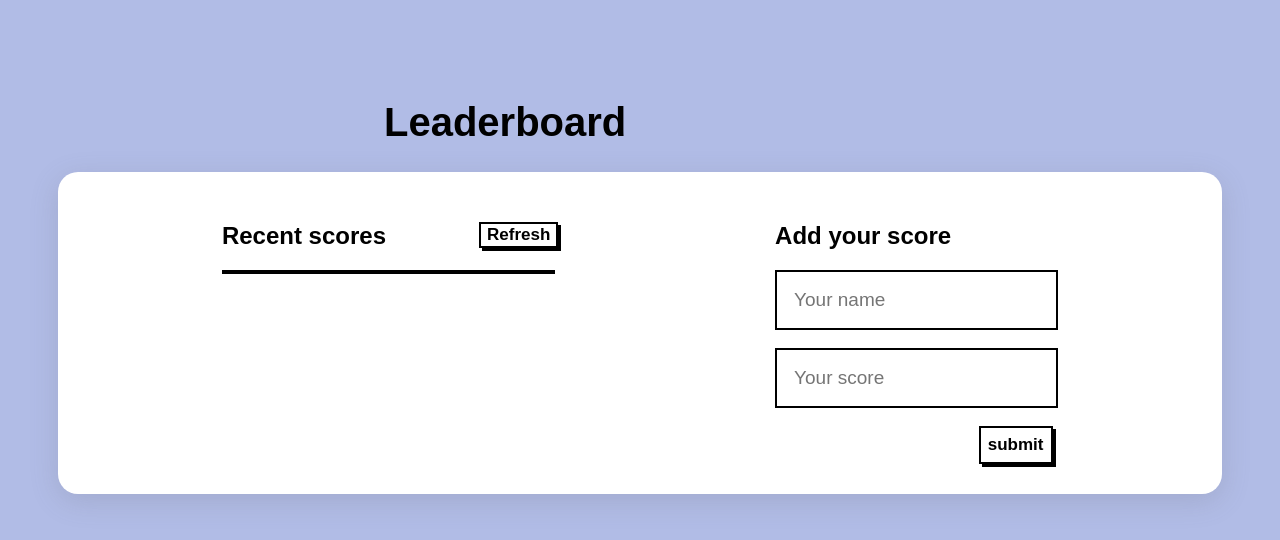
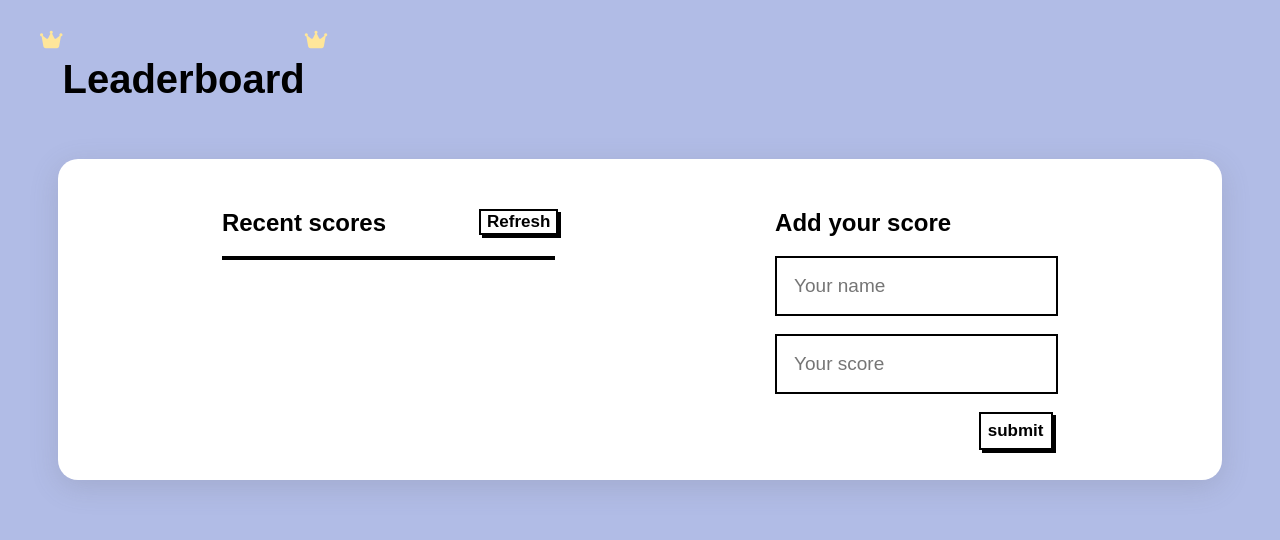
Before and after one commit to nedjwab/microverse-Leaderboard, a website built with webpack: page src/index.html in a window 1280 px wide. Built offline with nearby package versions, Linux system fonts and the light colour scheme; no server answers; a web font is replaced by a local one.

Commit message:
Add icons to the title

```diff
--- a/src/index.html
+++ b/src/index.html
@@ -10,7 +10,7 @@
 </head>
 <body>
 <header>
-    <h1>Leaderboard</h1>
+  <i class="fa-solid fa-crown"></i><h1>Leaderboard</h1><i class="fa-solid fa-crown"></i>
 </header>
 <section class="container">
     <div class="informations">
--- a/src/style.css
+++ b/src/style.css
@@ -7,7 +7,8 @@ body {
 }
 
 header {
-  margin: 100px 30% 10px 30%;
+  display: flex;
+  margin:30px 40px;
   font-size: 20px;
 }
 
@@ -83,3 +84,7 @@ input {
   margin-right: 150px;
   width:30%;
 }
+
+.fa-crown {
+  color:#FFE69A ;
+}
```
